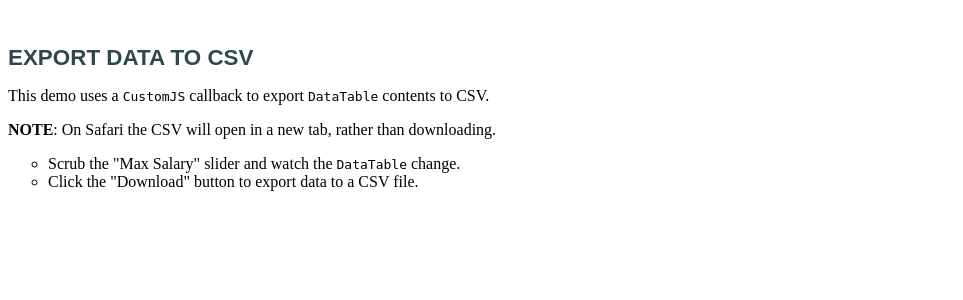
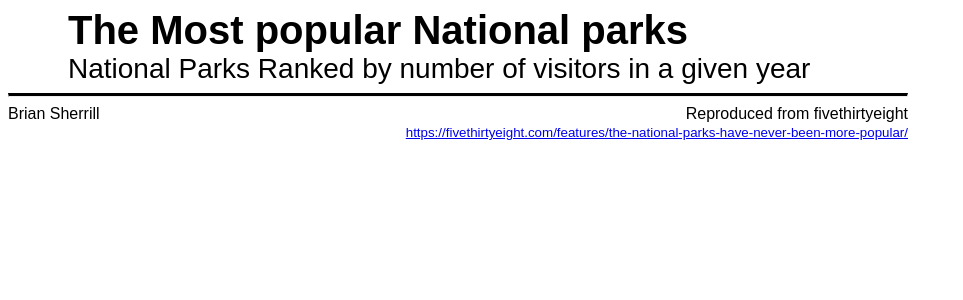
Before and after one commit to bsherrill480/info_vis, a Python web app: template A5/templates/index.html in a window 1280 px wide. Shown: the top 300 px of the page, without its empty margins (0-963 px from the left). Run offline with Jinja, Linux system fonts and the light colour scheme; the template is opened without the code that fills it, so the values that code supplies are empty.

Commit message:
satisfied with A5

```diff
--- a/A5/templates/index.html
+++ b/A5/templates/index.html
@@ -6,25 +6,53 @@
     {{ bokeh_css }}
     {{ bokeh_js }}
     <style>
-      h1 {
-          margin: 2em 0 0 0;
-          color: #2e484c;
-          font-family: 'Julius Sans One', sans-serif;
-          font-size: 1.4em;
-          text-transform: uppercase;
+      body {
+        font-family: sans-serif;
+      }
+      .plot-width {
+        width: 900px;
+      }
+      .plot-hr {
+        	border-top: 3px solid;
+      }
+      .left-space {
+        margin-left: 60px;
+      }
+      .footer-container {
+        display: flex;
+        justify-content: space-between;
+      }
+      .main-header {
+        font-size: 2.5em;
+        font-weight: bold;
+      }
+      .second-header {
+        font-size: 1.75em;
+      }
+      .text-right {
+        text-align: right;
       }
     </style>
   </head>
   <body>
-    <div>
-      <h1>Export data to CSV</h1>
-      <p> This demo uses a <code>CustomJS</code> callback to export <code>DataTable</code> contents to CSV.
-      <p><b>NOTE</b>: On Safari the CSV will open in a new tab, rather than downloading.</p>
-      <ul style="list-style-type:circle">
-        <li>Scrub the "Max Salary" slider and watch the <code>DataTable</code> change.</li>
-        <li>Click the "Download" button to export data to a CSV file.</li>
-      </ul>
+    <div class="left-space">
+      <div class="main-header">The Most popular National parks</div>
+      <div class="second-header">National Parks Ranked by number of visitors in a given year</div>
     </div>
     {{ plot_div|indent(8) }}
     {{ plot_script|indent(8) }}
+    <div class="plot-width">
+      <hr class="plot-hr">
+      <div class="footer-container">
+        <div>Brian Sherrill</div>
+        <div class="text-right">
+          <div>Reproduced from fivethirtyeight</div>
+          <small>
+            <a href="https://fivethirtyeight.com/features/the-national-parks-have-never-been-more-popular/">
+              https://fivethirtyeight.com/features/the-national-parks-have-never-been-more-popular/
+            </a>
+          </small>
+        </div>
+      </div>
+    </div>
   </body>
```
Also changed, not shown: A5/main.py (+23 -3 lines), A5/output.html (+46 -13 lines).
